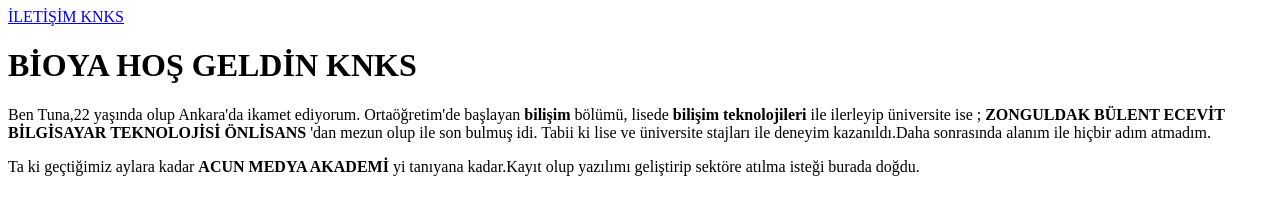
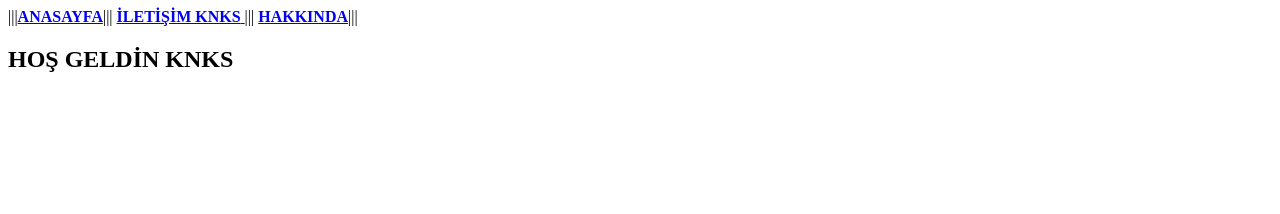
Before and after one commit to TUNAHANKARS/html2, a plain HTML site: page tuna1anasayfa.html in a window 1280 px wide. Drawn offline with Linux system fonts and the light colour scheme.

Commit message:
anasayfa hakkında ve iletişim oluşturuldu fakat sesli komut eklenemedi

```diff
--- a/tuna1anasayfa.html
+++ b/tuna1anasayfa.html
@@ -3,20 +3,18 @@
 <head>
     <meta charset="UTF-8">
     <meta name="viewport" content="width=device-width, initial-scale=1.0">
-    <title>TUNAHANKARS</title>
+    <title>TUNAHANKARS ANASAYFA</title>
 </head>
 <body>
-    <a href="tuna1iletisim.html">İLETİŞİM KNKS </a>
-    <h1>BİOYA HOŞ GELDİN KNKS</h1>
 
-    <p>Ben Tuna,22 yaşında olup Ankara'da ikamet ediyorum.
-        Ortaöğretim'de başlayan <strong>bilişim</strong> bölümü, lisede <strong>bilişim teknolojileri</strong> ile ilerleyip üniversite ise ;
-         <strong>ZONGULDAK BÜLENT ECEVİT BİLGİSAYAR TEKNOLOJİSİ
-        ÖNLİSANS </strong>'dan mezun olup ile son bulmuş idi. Tabii ki lise ve üniversite stajları ile deneyim kazanıldı.Daha sonrasında alanım ile hiçbir adım atmadım.
-    </p>
-    <p>
-        Ta ki geçtiğimiz aylara kadar <strong>ACUN MEDYA AKADEMİ</strong> yi tanıyana kadar.Kayıt olup yazılımı geliştirip sektöre atılma isteği burada doğdu.
-    </p>
+    <nav>
+
+    |||<a href="tuna1anasayfa.html"><strong>ANASAYFA</strong></a>|||
+    <a href="tuna1iletisim.html"><strong>İLETİŞİM KNKS</strong> </a>|||
+    <a href="hakkinda.html"><strong>HAKKINDA</strong></a>|||
+    <h1> HOŞ GELDİN KNKS</h1>
+
+</nav>
 
 </body>
 </html>
```
